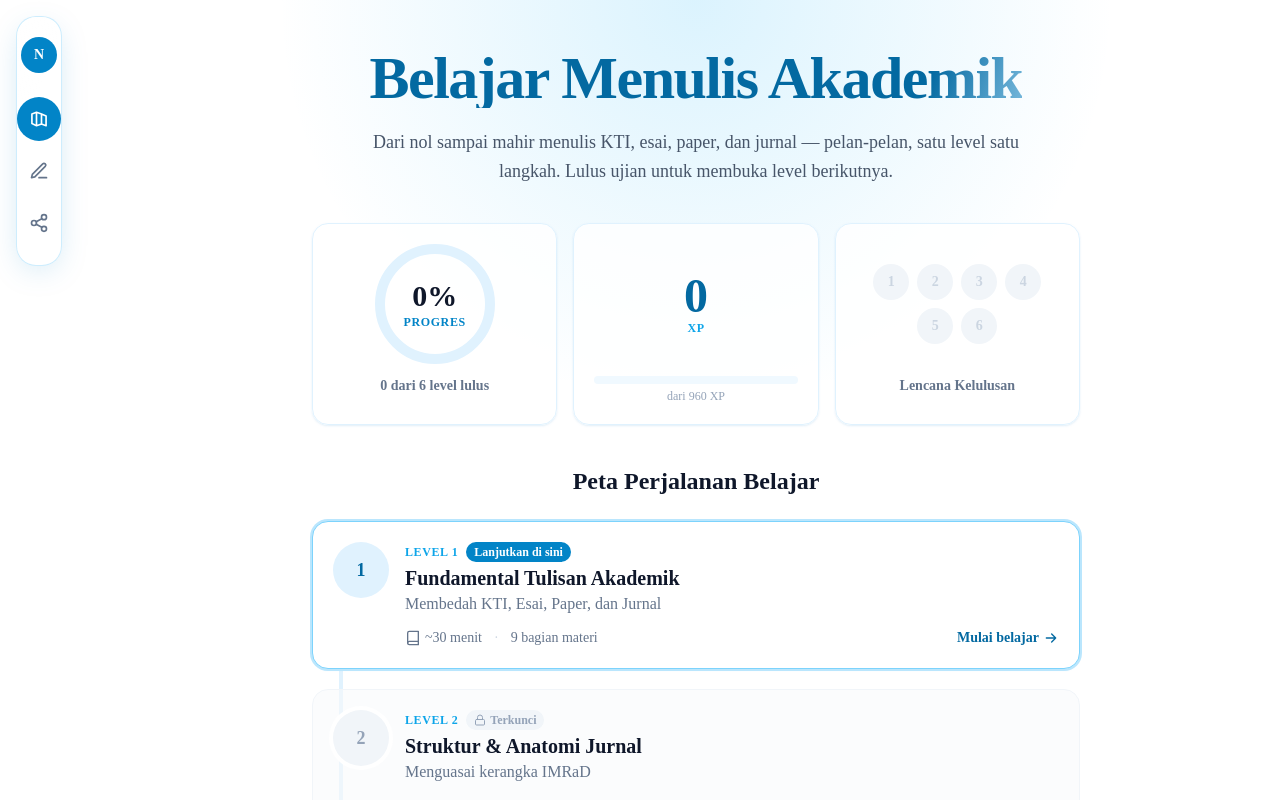
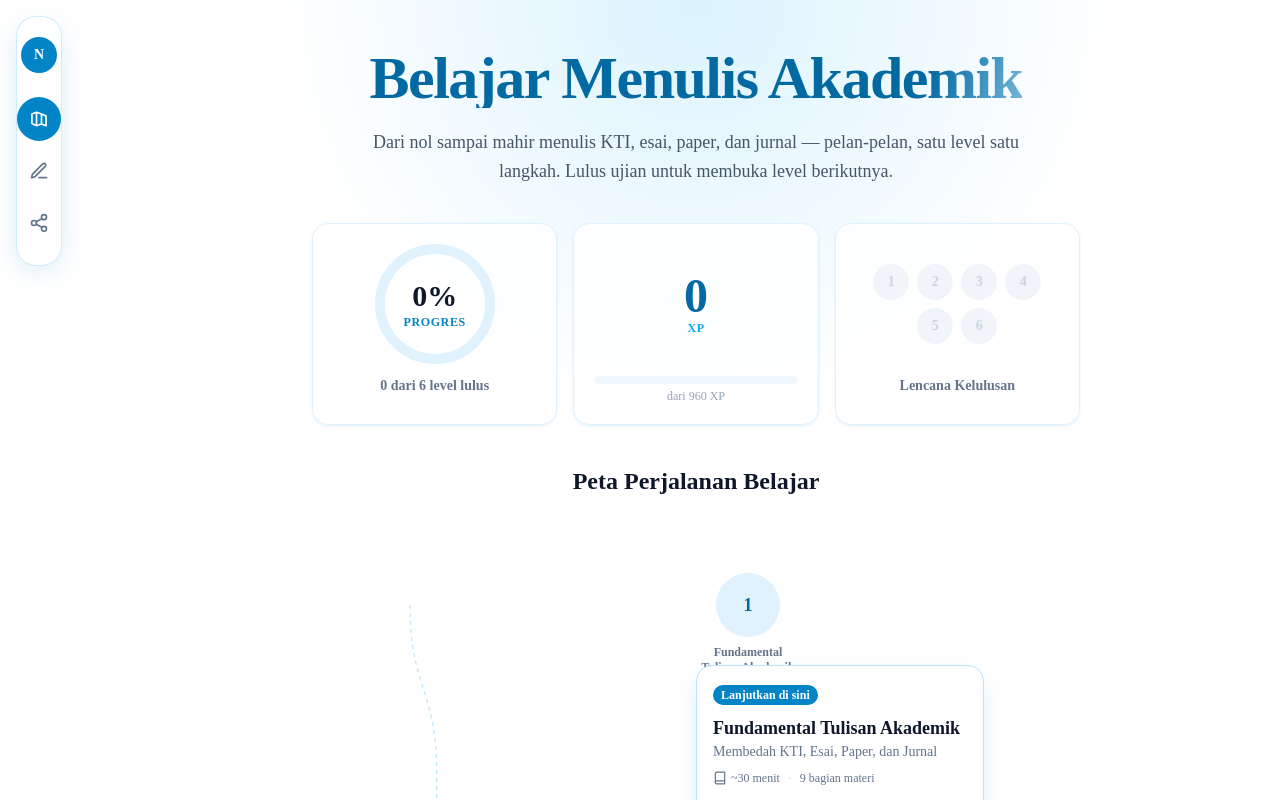
Before and after one commit to s-erzv/NuJou, a React (Vite) app: page / in a window 1280 px wide. Shown: the top 800 px of the page. Built offline with nearby package versions, Linux system fonts and the light colour scheme.

Commit message:
Use RoadmapPath instead of the stacked-card roadmap on Dashboard

```diff
--- a/src/pages/Dashboard.tsx
+++ b/src/pages/Dashboard.tsx
@@ -1,8 +1,8 @@
-import type { CSSProperties, ReactNode } from 'react';
-import { Link } from 'react-router-dom';
+import type { ReactNode } from 'react';
 import { levels } from '../data';
+import RoadmapPath from '../components/RoadmapPath';
 import { useStore, XP } from '../store/useStore';
-import { LockIcon, CheckIcon, ArrowIcon, BookIcon } from '../components/icons';
+import { CheckIcon } from '../components/icons';
 import ProgressRing from '../components/ProgressRing';
 import { useReveal } from '../lib/useReveal';
 import ShinyText from '../components/reactbits/ShinyText';
@@ -98,89 +98,16 @@ export default function Dashboard() {
         </section>
 
         {/* Roadmap */}
-        <section className="relative mx-auto max-w-3xl">
+        <section className="relative mx-auto max-w-3xl pb-16">
           <h2 className="reveal mb-6 text-center font-serif text-2xl font-bold text-slate-900">
             Peta Perjalanan Belajar
           </h2>
-
-          {/* Animated timeline connector */}
-          <div aria-hidden className="pointer-events-none absolute left-[27px] top-24 bottom-6 hidden w-1 rounded-full bg-sky-100 sm:block">
-            <div
-              className="w-full rounded-full bg-gradient-to-b from-sky-400 to-sky-700 transition-all duration-1000"
-              style={{ height: `${(done / total) * 100}%` }}
-            />
-          </div>
-
-          <ol className="space-y-5">
-            {levels.map((level, idx) => {
-              const unlocked = isLevelUnlocked(level.id);
-              const passed = Boolean(progress[level.id]?.exam?.passed);
-              const read = Boolean(progress[level.id]?.read);
-              const isCurrent = level.id === currentId;
-
-              return (
-                <li key={level.id} className="reveal relative" style={{ transitionDelay: `${idx * 70}ms` }}>
-                  <CardWrapper unlocked={unlocked} slug={level.slug} highlight={isCurrent}>
-                    <div className="flex items-start gap-4">
-                      {/* Node */}
-                      <div
-                        className={`relative grid h-14 w-14 shrink-0 place-items-center rounded-full text-lg font-bold ring-4 ring-white transition ${
-                          passed
-                            ? 'bg-gradient-to-br from-sky-500 to-sky-700 text-white'
-                            : unlocked
-                              ? 'bg-sky-100 text-sky-700'
-                              : 'bg-slate-100 text-slate-400'
-                        } ${isCurrent ? 'pulse-ring' : ''}`}
-                      >
-                        {passed ? <CheckIcon className="h-6 w-6" /> : level.id}
-                      </div>
-
-                      {/* Body */}
-                      <div className="min-w-0 flex-1">
-                        <div className="flex flex-wrap items-center gap-2">
-                          <span className="text-xs font-semibold uppercase tracking-wider text-sky-500">
-                            Level {level.id}
-                          </span>
-                          {passed && (
-                            <span className="rounded-full bg-sky-100 px-2 py-0.5 text-xs font-semibold text-sky-700">✓ Lulus</span>
-                          )}
-                          {isCurrent && (
-                            <span className="rounded-full bg-sky-600 px-2 py-0.5 text-xs font-semibold text-white">Lanjutkan di sini</span>
-                          )}
-                          {!unlocked && (
-                            <span className="inline-flex items-center gap-1 rounded-full bg-slate-100 px-2 py-0.5 text-xs font-semibold text-slate-400">
-                              <LockIcon className="h-3 w-3" /> Terkunci
-                            </span>
-                          )}
-                        </div>
-                        <h3 className="mt-0.5 text-xl font-bold text-slate-900">{level.title}</h3>
-                        <p className="text-slate-500">{level.subtitle}</p>
-
-                        {unlocked ? (
-                          <div className="mt-3 flex flex-wrap items-center gap-3 text-sm text-slate-500">
-                            <span className="inline-flex items-center gap-1">
-                              <BookIcon className="h-4 w-4" /> ~{level.estimatedMinutes} menit
-                            </span>
-                            <span className="text-slate-300">·</span>
-                            <span>{level.sections.length} bagian materi</span>
-                            {read && <span className="text-sky-600">· ✓ Sudah dibaca</span>}
-                            <span className="ml-auto inline-flex items-center gap-1 font-semibold text-sky-700">
-                              {passed ? 'Tinjau ulang' : 'Mulai belajar'}
-                              <ArrowIcon className="h-4 w-4" />
-                            </span>
-                          </div>
-                        ) : (
-                          <p className="mt-3 text-sm italic text-slate-400">
-                            Lulus Ujian Level {level.id - 1} dulu untuk membuka level ini.
-                          </p>
-                        )}
-                      </div>
-                    </div>
-                  </CardWrapper>
-                </li>
-              );
-            })}
-          </ol>
+          <RoadmapPath
+            levels={levels}
+            progress={progress}
+            isLevelUnlocked={isLevelUnlocked}
+            currentId={currentId}
+          />
         </section>
 
         {done > 0 && (
@@ -213,41 +140,3 @@ function StatCard({ children }: { children: ReactNode }) {
     </div>
   );
 }
-
-function CardWrapper({
-  unlocked,
-  slug,
-  highlight,
-  children,
-}: {
-  unlocked: boolean;
-  slug: string;
-  highlight?: boolean;
-  children: ReactNode;
-}) {
-  const { ref, onMouseMove } = useSpotlight<HTMLAnchorElement & HTMLDivElement>();
-  const base =
-    'spotlight-host block rounded-2xl border p-5 transition duration-300 ' +
-    (unlocked
-      ? `bg-white shadow-card hover:-translate-y-1 hover:shadow-lift ${
-          highlight ? 'border-sky-300 ring-2 ring-sky-200' : 'border-sky-100'
-        }`
-      : 'cursor-not-allowed border-slate-100 bg-slate-50/60');
-
-  const spotStyle = { '--spot-color': 'rgba(56, 189, 248, 0.22)' } as CSSProperties;
-
-  if (unlocked) {
-    return (
-      <Link ref={ref} onMouseMove={onMouseMove} to={`/level/${slug}`} className={base} style={spotStyle}>
-        <span className="spotlight-glow" aria-hidden />
-        <div className="relative z-10">{children}</div>
-      </Link>
-    );
-  }
-  return (
-    <div ref={ref} onMouseMove={onMouseMove} className={base} style={spotStyle} aria-disabled>
-      <span className="spotlight-glow" aria-hidden />
-      <div className="relative z-10">{children}</div>
-    </div>
-  );
-}
```
